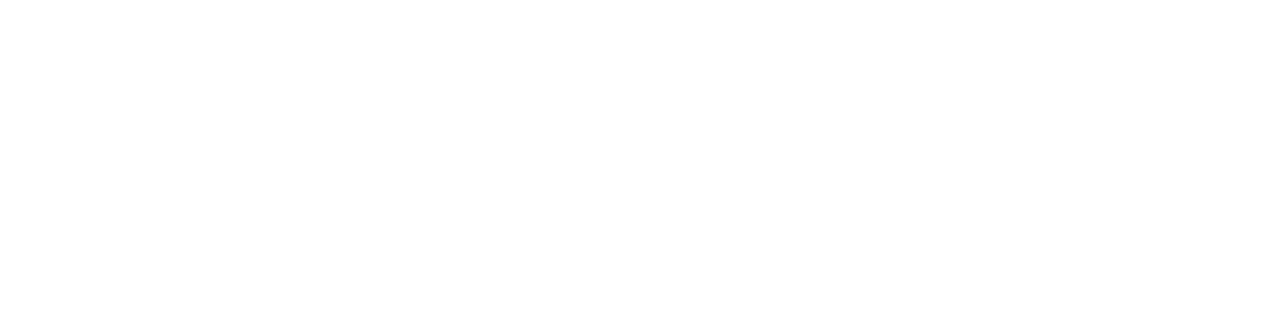
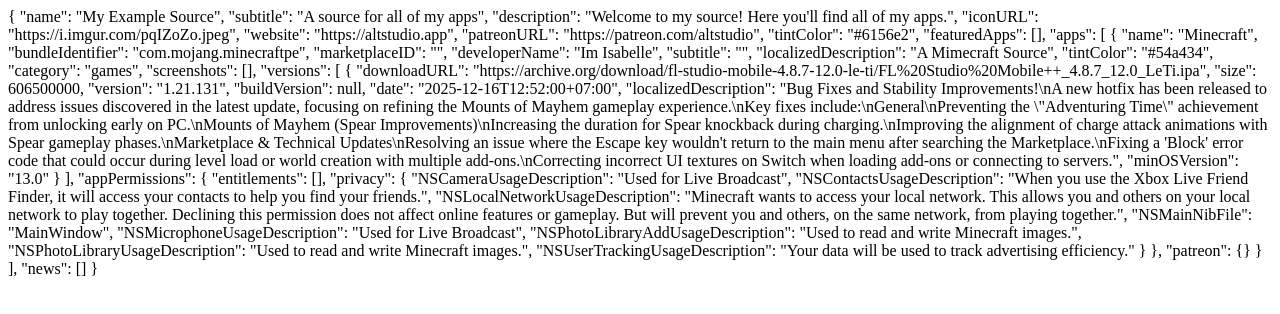
Before and after one commit to huy064255-oss/minecraft-altsource, a plain HTML site: page index.html in a window 1280 px wide. Drawn offline with Linux system fonts and the light colour scheme.

Commit message:
Update index.html

```diff
--- a/index.html
+++ b/index.html
@@ -3,9 +3,57 @@
 <head>
   <meta charset="UTF-8">
   <meta name="viewport" content="width=device-width, initial-scale=1.0">
-  <title>Static JSON</title>
+  <title>source</title>
 </head>
 <body>
-
+  {
+  "name": "My Example Source",
+  "subtitle": "A source for all of my apps",
+  "description": "Welcome to my source! Here you'll find all of my apps.",
+  "iconURL": "https://i.imgur.com/pqIZoZo.jpeg",
+  "website": "https://altstudio.app",
+  "patreonURL": "https://patreon.com/altstudio",
+  "tintColor": "#6156e2",
+  "featuredApps": [],
+  "apps": [
+    {
+      "name": "Minecraft",
+      "bundleIdentifier": "com.mojang.minecraftpe",
+      "marketplaceID": "",
+      "developerName": "Im Isabelle",
+      "subtitle": "",
+      "localizedDescription": "A Mimecraft Source",
+      "tintColor": "#54a434",
+      "category": "games",
+      "screenshots": [],
+      "versions": [
+        {
+          "downloadURL": "https://archive.org/download/fl-studio-mobile-4.8.7-12.0-le-ti/FL%20Studio%20Mobile++_4.8.7_12.0_LeTi.ipa",
+          "size": 606500000,
+          "version": "1.21.131",
+          "buildVersion": null,
+          "date": "2025-12-16T12:52:00+07:00",
+          "localizedDescription": "Bug Fixes and Stability Improvements!\nA new hotfix has been released to address issues discovered in the latest update, focusing on refining the Mounts of Mayhem gameplay experience.\nKey fixes include:\nGeneral\nPreventing the \"Adventuring Time\" achievement from unlocking early on PC.\nMounts of Mayhem (Spear Improvements)\nIncreasing the duration for Spear knockback during charging.\nImproving the alignment of charge attack animations with Spear gameplay phases.\nMarketplace & Technical Updates\nResolving an issue where the Escape key wouldn't return to the main menu after searching the Marketplace.\nFixing a 'Block' error code that could occur during level load or world creation with multiple add-ons.\nCorrecting incorrect UI textures on Switch when loading add-ons or connecting to servers.",
+          "minOSVersion": "13.0"
+        }
+      ],
+      "appPermissions": {
+        "entitlements": [],
+        "privacy": {
+          "NSCameraUsageDescription": "Used for Live Broadcast",
+          "NSContactsUsageDescription": "When you use the Xbox Live Friend Finder, it will access your contacts to help you find your friends.",
+          "NSLocalNetworkUsageDescription": "Minecraft wants to access your local network. This allows you and others on your local network to play together. Declining this permission does not affect online features or gameplay. But will prevent you and others, on the same network, from playing together.",
+          "NSMainNibFile": "MainWindow",
+          "NSMicrophoneUsageDescription": "Used for Live Broadcast",
+          "NSPhotoLibraryAddUsageDescription": "Used to read and write Minecraft images.",
+          "NSPhotoLibraryUsageDescription": "Used to read and write Minecraft images.",
+          "NSUserTrackingUsageDescription": "Your data will be used to track advertising efficiency."
+        }
+      },
+      "patreon": {}
+    }
+  ],
+  "news": []
+}
 </body>
 </html>
```
